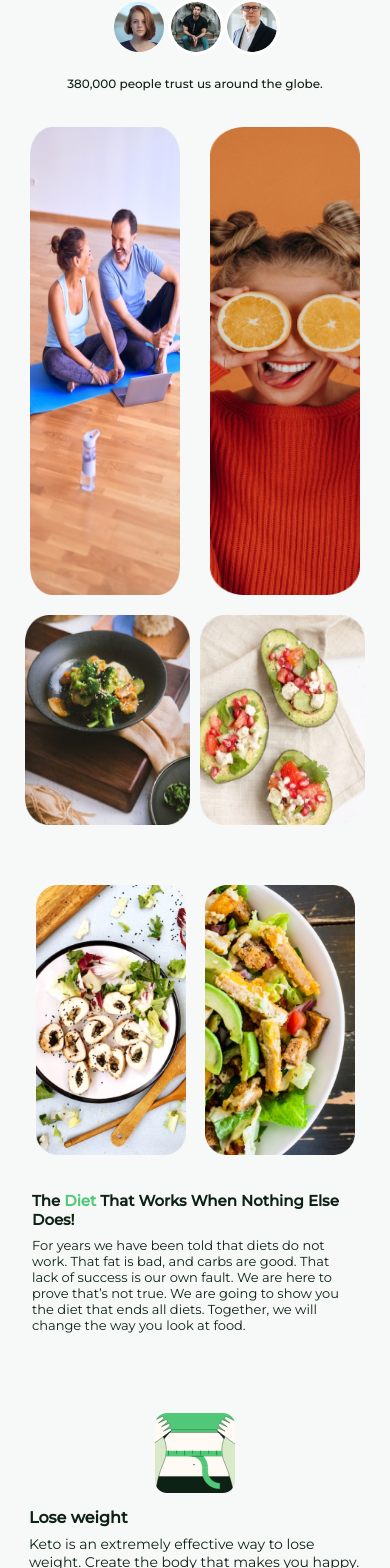
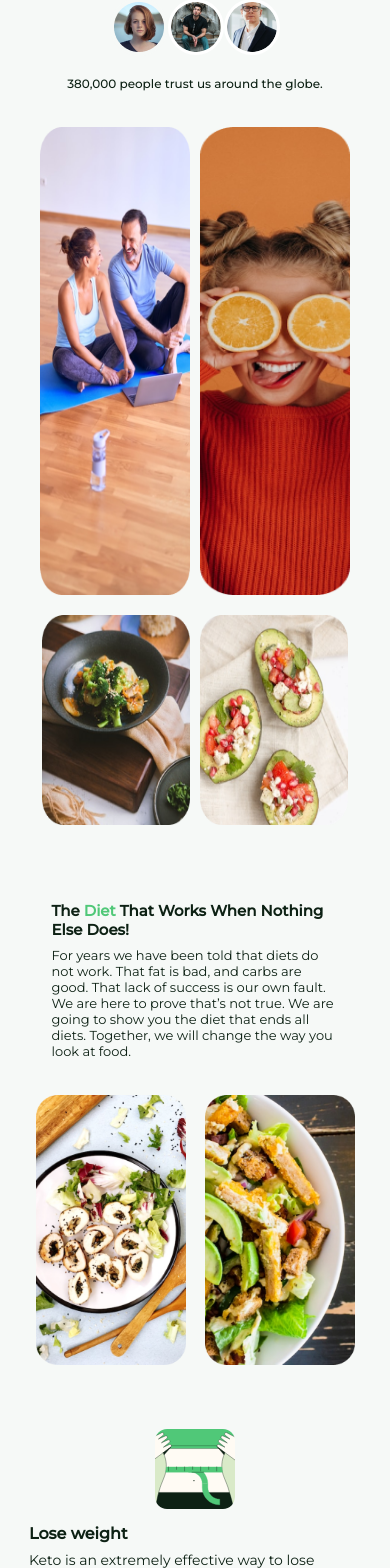
Before and after one commit to QASIMMIRZA-007/ketofit-app, a React (Vite) app: page / in a window 390 px wide. Shown: the part 417-1985 px from the top of the page. Built offline with nearby package versions, Linux system fonts and the light colour scheme; a web font is replaced by a local one.

Commit message:
changes added

```diff
--- a/src/Components/About/About.scss
+++ b/src/Components/About/About.scss
@@ -3,7 +3,7 @@
     // height: 129vh;
     display: flex;
     justify-content: center;
-    margin-top: 2rem;
+    margin-top: 3.6rem;
     .aboutleft {
       h1 {
         color: #0d2114;
--- a/src/Components/DietFeatures/Dietfeatures.scss
+++ b/src/Components/DietFeatures/Dietfeatures.scss
@@ -2,7 +2,7 @@
   .container {
     padding: 2rem;
     display: flex;
-    margin-top: 1.0rem;
+    margin-top: 0.7rem;
     justify-content: center;
     align-items: center;
     // margin-left: 8.5rem;
@@ -161,7 +161,7 @@
           font-size: 32px;
           font-style: normal;
           font-weight: 700;
-          margin-top: 2.3rem;
+          margin-top: 3.6rem;
         }
 
         p {
@@ -306,7 +306,7 @@
 @media (max-width: 768px) {
   #dietfeatures {
     .seccontainer {
-      margin-top: 2rem;
+      margin-top: 0rem;
       flex-direction: column;
       .weightloss {
         margin: 0 29px;
@@ -527,12 +527,14 @@ font-size: 26px;
     .container {
       padding-top: 10px;
       gap: 20px;
-      flex-direction: column;
+      flex-direction: column-reverse;
       margin-top: 30px;
       justify-content: center;
       align-items: center;
       // margin-left: 2.5rem;
       margin-left: 0;
+      width: 90%;
+      margin-inline: auto;
       .right-container {
         width: 337px;
         width: fit-content;
--- a/src/Components/Homepage/Homepage.scss
+++ b/src/Components/Homepage/Homepage.scss
@@ -18,7 +18,7 @@
       font-style: normal;
       font-weight: 700;
       line-height: normal;
-      margin-top: 20px;
+
       .keto {
         width: 140px;
         height: 77px;
@@ -138,7 +138,8 @@
     .right {
       .rightimages {
         .leftside {
-       .first-img, .second-img {
+          .first-img,
+          .second-img {
             margin-inline: auto;
             width: 150px;
             /* height: 90%; */
@@ -152,7 +153,8 @@
             margin-top: 18px;
             gap: 12px;
             img {
-              width: 165px;
+              width: 148px;
+              // margin-inline: auto;
             }
           }
         }
@@ -173,6 +175,7 @@
 
       h1 {
         font-size: 56px;
+        margin-top: 20px;
         .keto {
           width: 120px;
           height: max-content;
@@ -213,6 +216,7 @@
         .leftside {
           column-gap: 10px;
           justify-content: center;
+          margin-inline: auto;
           position: relative;
           left: 0px;
           // .thirdimg{
--- a/src/Components/Ketotaste/Ketotaste.jsx
+++ b/src/Components/Ketotaste/Ketotaste.jsx
@@ -1,9 +1,8 @@
-
-import React, { useState } from 'react';
-import './Ketotaste.scss';
+import React, { useState } from "react";
+import "./Ketotaste.scss";
 
 function Ketotaste() {
-  const [selectedCategory, setSelectedCategory] = useState('dinner');
+  const [selectedCategory, setSelectedCategory] = useState("dinner");
 
   const data = {
     breakfast: [
@@ -12,23 +11,22 @@ function Ketotaste() {
         img: "https://images.unsplash.com/photo-1538220856186-0be0e085984d?w=600&auto=format&fit=crop&q=60&ixlib=rb-4.0.3&ixid=M3wxMjA3fDB8MHxzZWFyY2h8MTB8fGJyZWFrZmFzdHxlbnwwfHwwfHx8MA%3D%3D",
         title: "Chorizo Omelette",
         des: "7.6g carbs | 39g protein | 52.5g fat",
-        link: "Preview recipe"
+        link: "Preview recipe",
       },
       {
-        id:1,
-        img:"https://images.unsplash.com/photo-1513442542250-854d436a73f2?w=600&auto=format&fit=crop&q=60&ixlib=rb-4.0.3&ixid=M3wxMjA3fDB8MHxzZWFyY2h8MTF8fGJyZWFrZmFzdHxlbnwwfHwwfHx8MA%3D%3D",
-        title:"Chorizo Omelette",
-        des:"7.6g carbs | 39g protein | 52.5g fat",
-        link:"Preview recipe"
+        id: 1,
+        img: "https://images.unsplash.com/photo-1513442542250-854d436a73f2?w=600&auto=format&fit=crop&q=60&ixlib=rb-4.0.3&ixid=M3wxMjA3fDB8MHxzZWFyY2h8MTF8fGJyZWFrZmFzdHxlbnwwfHwwfHx8MA%3D%3D",
+        title: "Chorizo Omelette",
+        des: "7.6g carbs | 39g protein | 52.5g fat",
+        link: "Preview recipe",
       },
       {
-        id:2,
-        img:"https://images.unsplash.com/photo-1484723091739-30a097e8f929?w=600&auto=format&fit=crop&q=60&ixlib=rb-4.0.3&ixid=M3wxMjA3fDB8MHxzZWFyY2h8OHx8YnJlYWtmYXN0fGVufDB8fDB8fHww",
-        title:"Chorizo Omelette",
-        des:"7.6g carbs | 39g protein | 52.5g fat",
-        link:"Preview recipe"
-      }
-
+        id: 2,
+        img: "https://images.unsplash.com/photo-1484723091739-30a097e8f929?w=600&auto=format&fit=crop&q=60&ixlib=rb-4.0.3&ixid=M3wxMjA3fDB8MHxzZWFyY2h8OHx8YnJlYWtmYXN0fGVufDB8fDB8fHww",
+        title: "Chorizo Omelette",
+        des: "7.6g carbs | 39g protein | 52.5g fat",
+        link: "Preview recipe",
+      },
     ],
     dinner: [
       {
@@ -36,23 +34,22 @@ function Ketotaste() {
         img: "./Images/pasta.png",
         title: "Peanut Butter Pancakes",
         des: "7.6g carbs | 39g protein | 52.5g fat",
-        link: "Preview recipe"
+        link: "Preview recipe",
       },
       {
         id: 1,
         img: "./Images/pasta.png",
         title: "Peanut Butter Pancakes",
         des: "7.6g carbs | 39g protein | 52.5g fat",
-        link: "Preview recipe"
+        link: "Preview recipe",
       },
       {
         id: 2,
         img: "./Images/pasta.png",
         title: "Peanut Butter Pancakes",
         des: "7.6g carbs | 39g protein | 52.5g fat",
-        link: "Preview recipe"
+        link: "Preview recipe",
       },
-
     ],
     lunch: [
       {
@@ -60,23 +57,22 @@ function Ketotaste() {
         img: "https://images.unsplash.com/photo-1565895405138-6c3a1555da6a?w=600&auto=format&fit=crop&q=60&ixlib=rb-4.0.3&ixid=M3wxMjA3fDB8MHxzZWFyY2h8M3x8bHVuY2h8ZW58MHx8MHx8fDA%3D",
         title: "Toast With Mozzarella",
         des: "7.6g carbs | 39g protein | 52.5g fat",
-        link: "Preview recipe"
+        link: "Preview recipe",
       },
       {
-        id:1,
-        img:"https://images.unsplash.com/photo-1505576633757-0ac1084af824?w=600&auto=format&fit=crop&q=60&ixlib=rb-4.0.3&ixid=M3wxMjA3fDB8MHxzZWFyY2h8NHx8bHVuY2h8ZW58MHx8MHx8fDA%3D",
-        title:"Chorizo Omelette",
-        des:"7.6g carbs | 39g protein | 52.5g fat",
-        link:"Preview recipe"
+        id: 1,
+        img: "https://images.unsplash.com/photo-1505576633757-0ac1084af824?w=600&auto=format&fit=crop&q=60&ixlib=rb-4.0.3&ixid=M3wxMjA3fDB8MHxzZWFyY2h8NHx8bHVuY2h8ZW58MHx8MHx8fDA%3D",
+        title: "Chorizo Omelette",
+        des: "7.6g carbs | 39g protein | 52.5g fat",
+        link: "Preview recipe",
       },
       {
-        id:2,
-        img:"https://plus.unsplash.com/premium_photo-1672242676674-f4349cc6470e?w=600&auto=format&fit=crop&q=60&ixlib=rb-4.0.3&ixid=M3wxMjA3fDB8MHxzZWFyY2h8MTd8fGx1bmNofGVufDB8fDB8fHww",
-        title:"Chorizo Omelette",
-        des:"7.6g carbs | 39g protein | 52.5g fat",
-        link:"Preview recipe"
+        id: 2,
+        img: "https://plus.unsplash.com/premium_photo-1672242676674-f4349cc6470e?w=600&auto=format&fit=crop&q=60&ixlib=rb-4.0.3&ixid=M3wxMjA3fDB8MHxzZWFyY2h8MTd8fGx1bmNofGVufDB8fDB8fHww",
+        title: "Chorizo Omelette",
+        des: "7.6g carbs | 39g protein | 52.5g fat",
+        link: "Preview recipe",
       },
-
     ],
     snacks: [
       {
@@ -84,23 +80,23 @@ function Ketotaste() {
         img: "https://images.unsplash.com/photo-1621939514649-280e2ee25f60?w=600&auto=format&fit=crop&q=60&ixlib=rb-4.0.3&ixid=M3wxMjA3fDB8MHxzZWFyY2h8Mnx8c25hY2tzfGVufDB8fDB8fHww",
         title: "Toast With Mozzarella",
         des: "7.6g carbs | 39g protein | 520.0g fat",
-        link: "Preview recipe"
+        link: "Preview recipe",
       },
       {
-        id:1,
-        img:"https://images.unsplash.com/photo-1614735241165-6756e1df61ab?w=600&auto=format&fit=crop&q=60&ixlib=rb-4.0.3&ixid=M3wxMjA3fDB8MHxzZWFyY2h8Nnx8c25hY2tzfGVufDB8fDB8fHww",
-        title:"Chorizo Omelette",
-        des:"7.6g carbs | 39g protein | 52.5g fat",
-        link:"Preview recipe"
+        id: 1,
+        img: "https://images.unsplash.com/photo-1614735241165-6756e1df61ab?w=600&auto=format&fit=crop&q=60&ixlib=rb-4.0.3&ixid=M3wxMjA3fDB8MHxzZWFyY2h8Nnx8c25hY2tzfGVufDB8fDB8fHww",
+        title: "Chorizo Omelette",
+        des: "7.6g carbs | 39g protein | 52.5g fat",
+        link: "Preview recipe",
       },
       {
-        id:2,
-        img:"https://images.unsplash.com/photo-1566478989037-eec170784d0b?w=600&auto=format&fit=crop&q=60&ixlib=rb-4.0.3&ixid=M3wxMjA3fDB8MHxzZWFyY2h8M3x8c25hY2tzfGVufDB8fDB8fHww",
-        title:"Chorizo Omelette",
-        des:"7.6g carbs | 39g protein | 52.5g fat",
-        link:"Preview recipe"
-      }
-    ]
+        id: 2,
+        img: "https://images.unsplash.com/photo-1566478989037-eec170784d0b?w=600&auto=format&fit=crop&q=60&ixlib=rb-4.0.3&ixid=M3wxMjA3fDB8MHxzZWFyY2h8M3x8c25hY2tzfGVufDB8fDB8fHww",
+        title: "Chorizo Omelette",
+        des: "7.6g carbs | 39g protein | 52.5g fat",
+        link: "Preview recipe",
+      },
+    ],
   };
 
   const handleCategoryClick = (category) => {
@@ -109,41 +105,53 @@ function Ketotaste() {
 
   return (
     <>
-      <section id='ketotaste'>
-        <div className='keto-container'>
-          <div className='keto-header'>
-            <h1>A day with <span className="greenColor">KetoFit</span></h1>
+      <section id="ketotaste">
+        <div className="keto-container">
+          <div className="keto-header">
+            <h1>
+              A day with <span className="greenColor">KetoFit</span>
+            </h1>
             <p>Lose weight by eating the foods you love.</p>
-            <div className='rectangle'>
+            <div className="rectangle">
               <button
-              className={selectedCategory === 'breakfast' ? 'active' : ''}
-               onClick={() => handleCategoryClick('breakfast')}>Breakfast</button>
+                className={selectedCategory === "breakfast" ? "active" : ""}
+                onClick={() => handleCategoryClick("breakfast")}
+              >
+                Breakfast
+              </button>
               <button
-              className={selectedCategory === 'lunch' ? 'active' : ''}
-               onClick={() => handleCategoryClick('lunch')}>Lunch</button>
+                className={selectedCategory === "lunch" ? "active" : ""}
+                onClick={() => handleCategoryClick("lunch")}
+              >
+                Lunch
+              </button>
 
               <button
-              className={selectedCategory === 'dinner' ? 'active' : ''}
-              onClick={() => handleCategoryClick('dinner')}>Dinner</button>
+                className={selectedCategory === "dinner" ? "active" : ""}
+                onClick={() => handleCategoryClick("dinner")}
+              >
+                Dinner
+              </button>
 
               <button
-              className={selectedCategory === 'snacks' ? 'active' : ''}
-              onClick={() => handleCategoryClick('snacks')}>Snacks</button>
+                className={selectedCategory === "snacks" ? "active" : ""}
+                onClick={() => handleCategoryClick("snacks")}
+              >
+                Snacks
+              </button>
             </div>
           </div>
-          <div className='cards'>
-            {
-              data[selectedCategory].map((item) => {
+          <div className="cards">
+            {data[selectedCategory].map((item) => {
               return (
-                  <div key={item.id} className='card'>
+                <div key={item.id} className="card">
                   <img src={item.img} alt={item.title} />
                   <h2>{item.title}</h2>
                   <p>{item.des}</p>
                   <a>{item.link}</a>
                 </div>
               );
-              })
-            }
+            })}
           </div>
         </div>
       </section>
--- a/src/Components/Product/Product.scss
+++ b/src/Components/Product/Product.scss
@@ -4,7 +4,7 @@
   background: #EDF1EE;
   // height: 128vh;
   padding-bottom: 80px;
-  margin-top: 2rem;
+  margin-top: 3.6rem;
 
   .product-head {
     h1 {
@@ -62,13 +62,15 @@
     #product{
         .product-head{
             h1{
-                font-size: 26px;
+                font-size: 23px;
             }
         }
         .product-container{
             flex-direction: column;
             align-items: center;
             gap: 40px;
+            padding: 0 12px;
+
 
         .product-right{
             gap: 8px;
```
Also changed, not shown: src/Components/Footer/Footer.scss (+27 -39 lines), src/Components/Ketotaste/Ketotaste.scss (+5 -4 lines), src/Components/Reviews/Review.scss (+16 -13 lines). Lines whose indentation alone changed are shown as unchanged.
